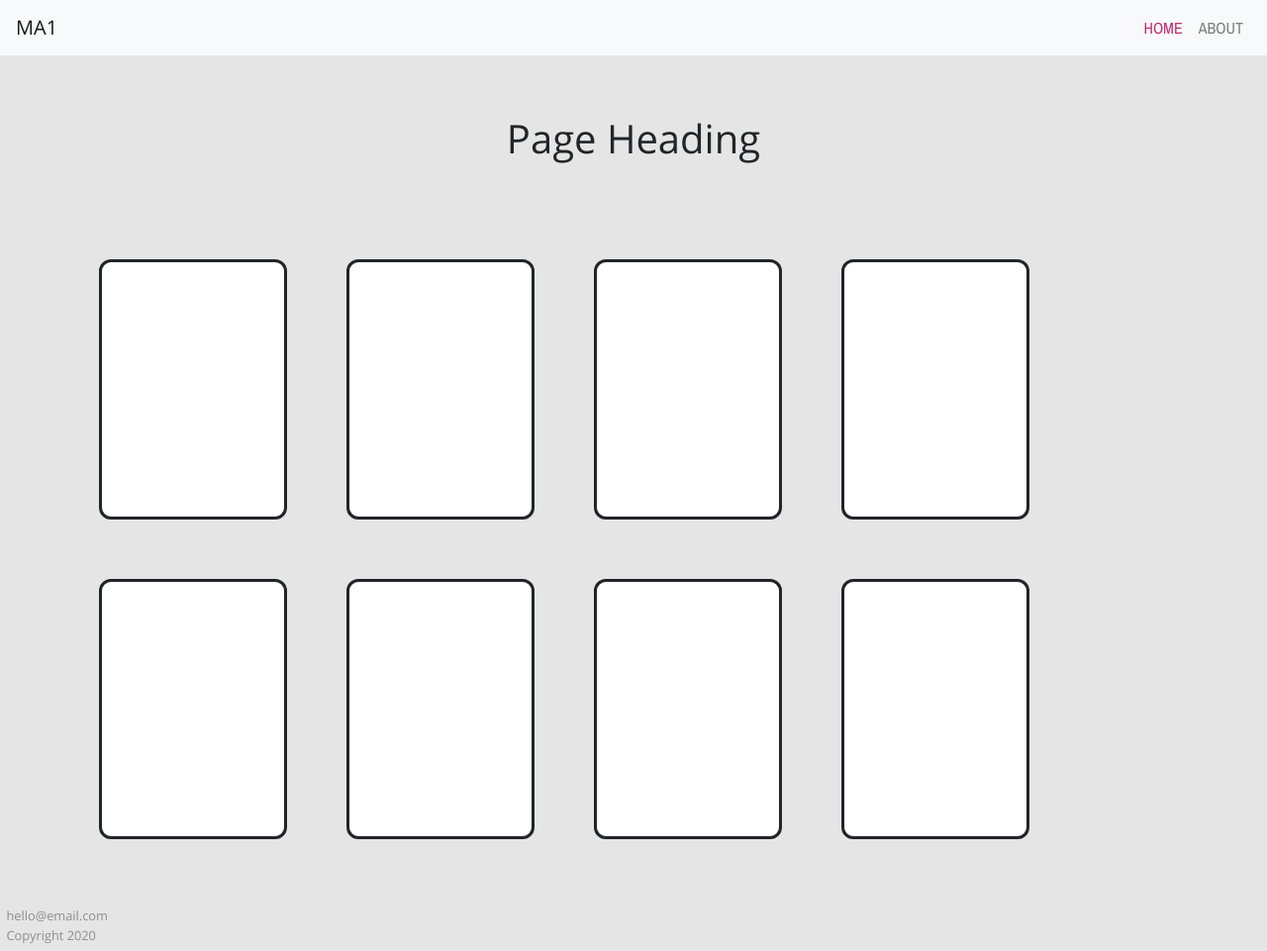
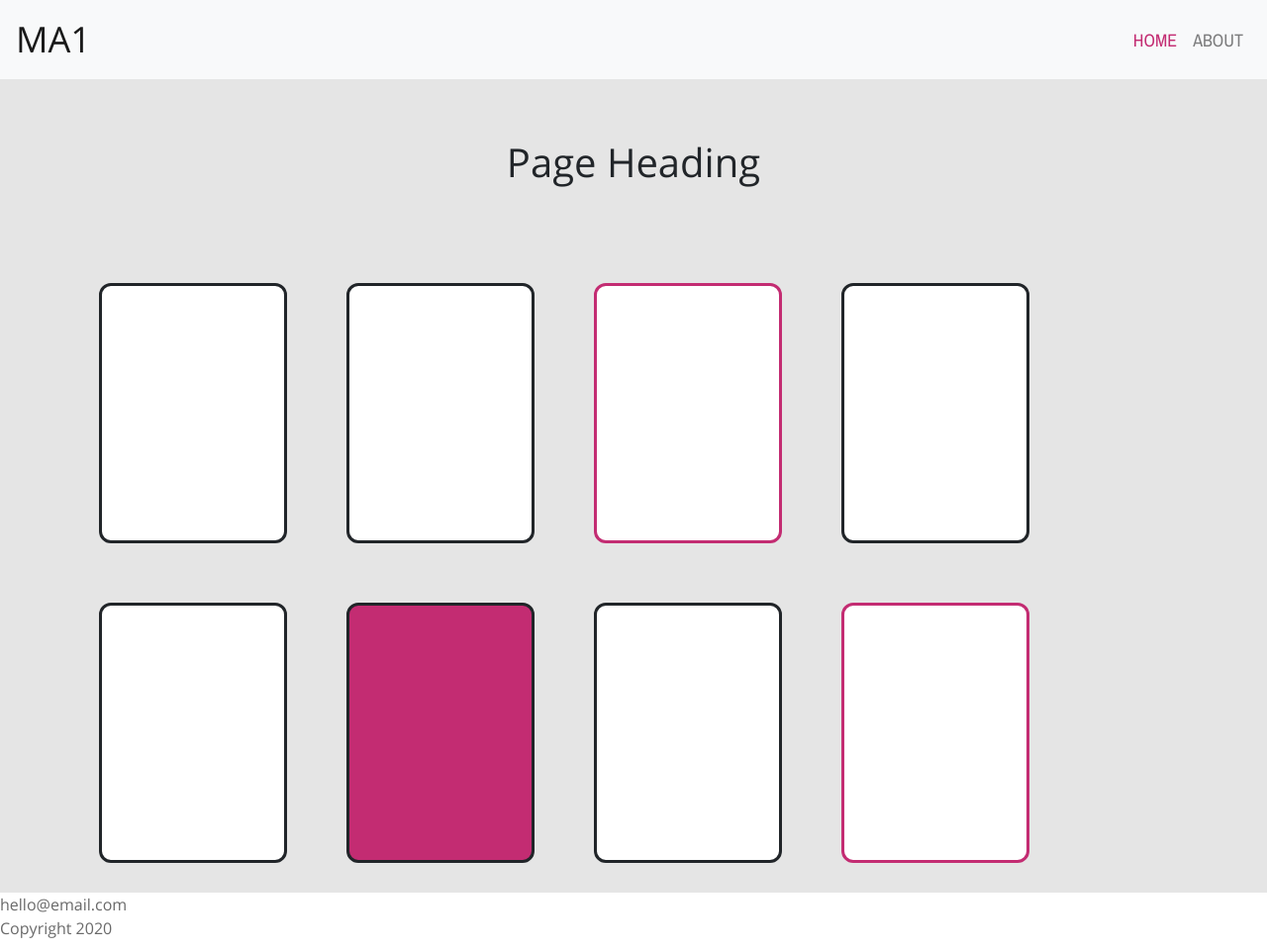
Before and after one commit to Zelize1/cecilie-hansen-css-frameworks-ma1, a plain HTML site: page index.html in a window 1280 px wide. Shown: the whole page at 99% size. Drawn offline with nearby package versions, Linux system fonts and the light colour scheme.

Commit message:
minor fixes
Still need to figure out why footer won't properly

```diff
--- a/css/partials/_variables.scss
+++ b/css/partials/_variables.scss
@@ -1,2 +1,4 @@
 $background-colour: #E5E5E5;
 $active-colour: #C32C72;
+$font-colour: #6A6A6A;
+$highlight-colour: #C32C72;
--- a/css/style.scss
+++ b/css/style.scss
@@ -19,8 +19,14 @@ body {
     color: $background-colour;
     display: flex;
     flex-direction: column;
-    display: flex;
-    flex-direction: column;
+}
+
+nav .navbar-brand {
+    font-size: 36px;
+}
+
+nav .nav-link {
+    font-size: 18px;
 }
 
 .navbar-brand, footer {
@@ -50,17 +56,23 @@ h1 {
     background-color: white;
 }
 
+.border-highlight {
+    border-color: $highlight-colour;
+}
+
+.inner-highlight {
+    background-color: $highlight-colour;
+}
+
 
 footer {
     display: flex;
+    justify-content: space-between;
     flex-shrink: 0;
-    justify-content: space-between;
-    background-color: var(--nav-colour);
-    margin-top: 2rem;
-    font-size: 0.8em;
-    color: #8d8d8d;
-    padding: 0.5em;
+    font-family: OpenSans-Regular;
+    color: $font-colour;
 }
+
 
 .wrapper {
     flex: 1 0 auto;
--- a/index.html
+++ b/index.html
@@ -9,6 +9,7 @@
 </head>
 <body>
     <div class="wrapper">
+
     <nav class="navbar navbar-expand-lg navbar-light bg-light">
         <a class="navbar-brand" href="#">MA1</a>
         <button class="navbar-toggler" type="button" data-toggle="collapse" data-target="#navbarSupportedContent"
@@ -35,18 +36,22 @@
         <div class="row">
             <div class="col-md-2"></div>
             <div class="col-md-2"></div>
+            <div class="col-md-2 border-highlight"></div>
             <div class="col-md-2"></div>
             <div class="col-md-2"></div>
+            <div class="col-md-2 inner-highlight"></div>
             <div class="col-md-2"></div>
-            <div class="col-md-2"></div>
-            <div class="col-md-2"></div>
-            <div class="col-md-2"></div>
+            <div class="col-md-2 border-highlight"></div>
         </div>
       </div>
-
+    </div>
     <footer>
         <div>hello@email.com</div>
         <div>Copyright 2020</div>
     </footer>
+
+    <script src="https://code.jquery.com/jquery-3.2.1.slim.min.js" integrity="sha384-KJ3o2DKtIkvYIK3UENzmM7KCkRr/rE9/Qpg6aAZGJwFDMVNA/GpGFF93hXpG5KkN" crossorigin="anonymous"></script>
+    <script src="https://cdnjs.cloudflare.com/ajax/libs/popper.js/1.12.9/umd/popper.min.js" integrity="sha384-ApNbgh9B+Y1QKtv3Rn7W3mgPxhU9K/ScQsAP7hUibX39j7fakFPskvXusvfa0b4Q" crossorigin="anonymous"></script>
+    <script src="https://maxcdn.bootstrapcdn.com/bootstrap/4.0.0/js/bootstrap.min.js" integrity="sha384-JZR6Spejh4U02d8jOt6vLEHfe/JQGiRRSQQxSfFWpi1MquVdAyjUar5+76PVCmYl" crossorigin="anonymous"></script>
 </body>
 </html>
```
Also changed, not shown: css/style.css, 1 other file.
